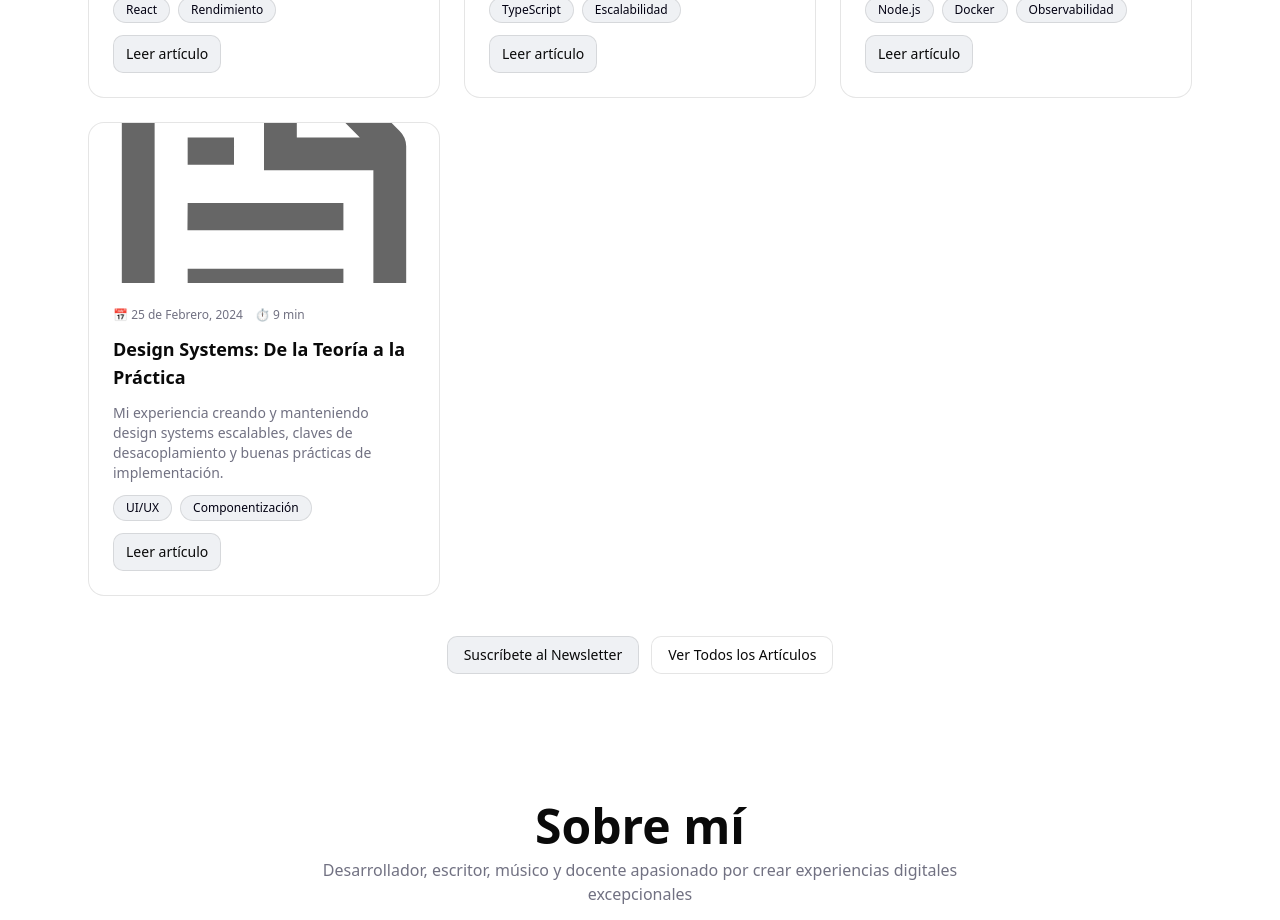
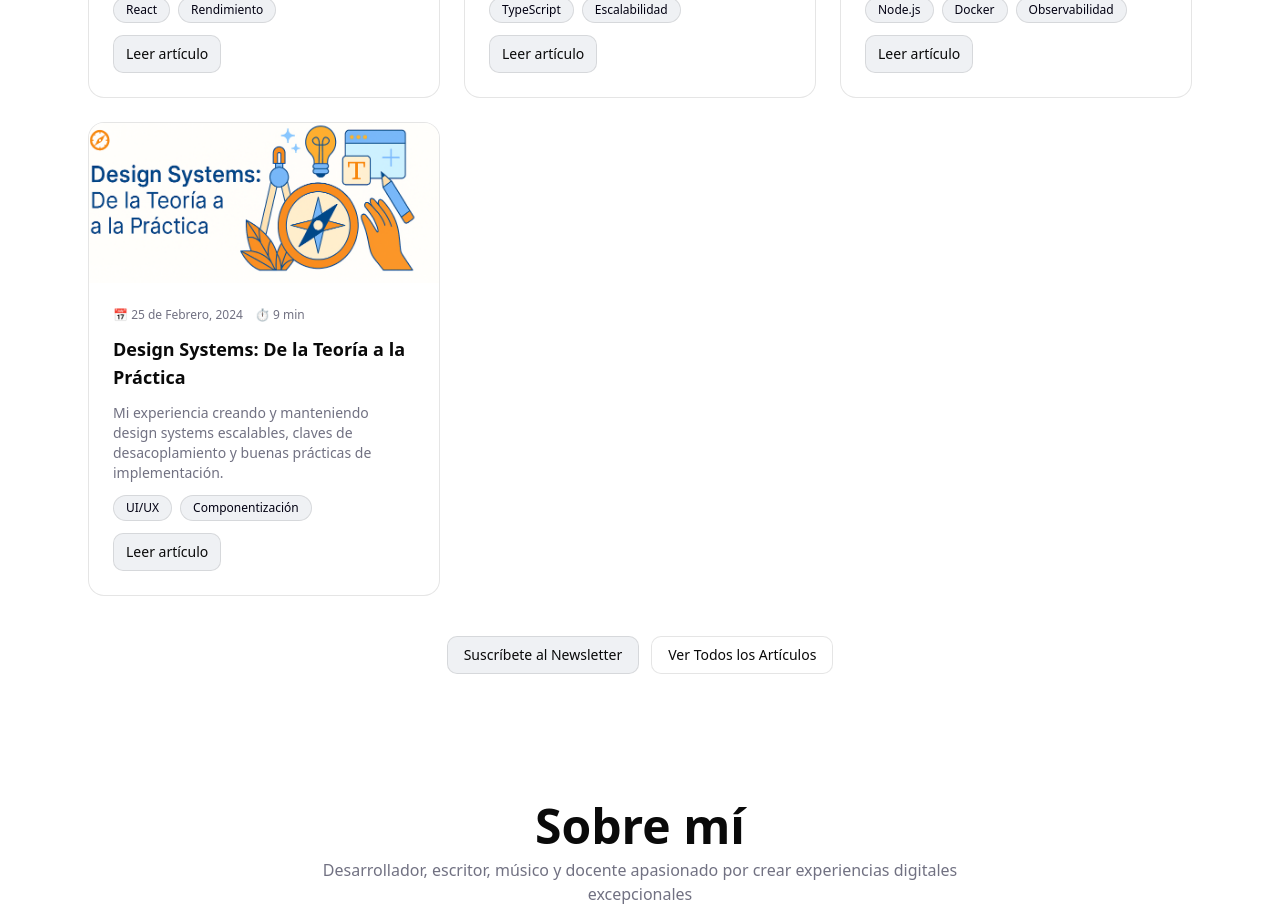
Before and after one commit to UbeimarY/PortafolioUbeimar_Yepes, a Next.js app: page / in a window 1280 px wide. Shown: the part 1340-2260 px from the top of the page. Built offline with nearby package versions, Linux system fonts and the light colour scheme.

Commit message:
Prueba 4, Blog 4

```diff
--- a/src/components/Blogs.tsx
+++ b/src/components/Blogs.tsx
@@ -40,8 +40,8 @@ export default function Blogs() {
       readTime: t("blogs.post4.readTime"),
       tags: [t("blogs.post4.tag1"), t("blogs.post4.tag2")],
       excerpt: t("blogs.post4.excerpt"),
-      image: "/file.svg",
-      url: "#",
+      image: "/blog4.png",
+      url: "https://design-systems.hashnode.dev/design-systems-de-la-teoria-a-la-practica",
     },
   ];
 
```
Also changed, not shown: public/blog4.png (added).
